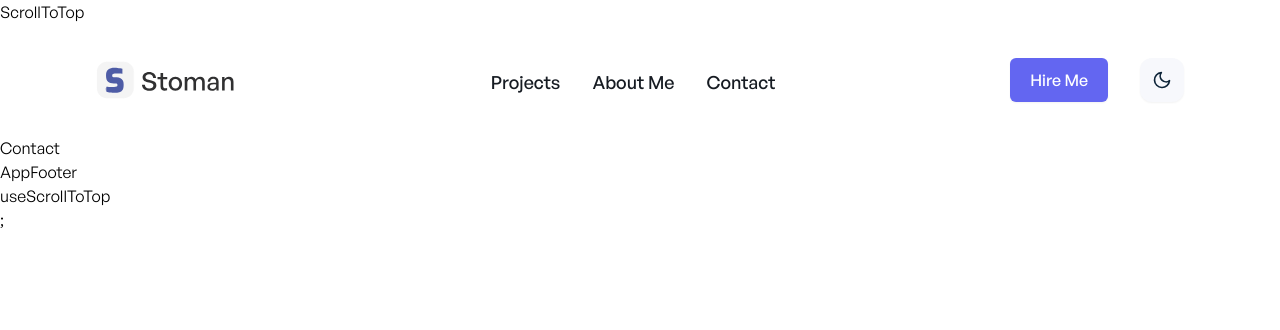
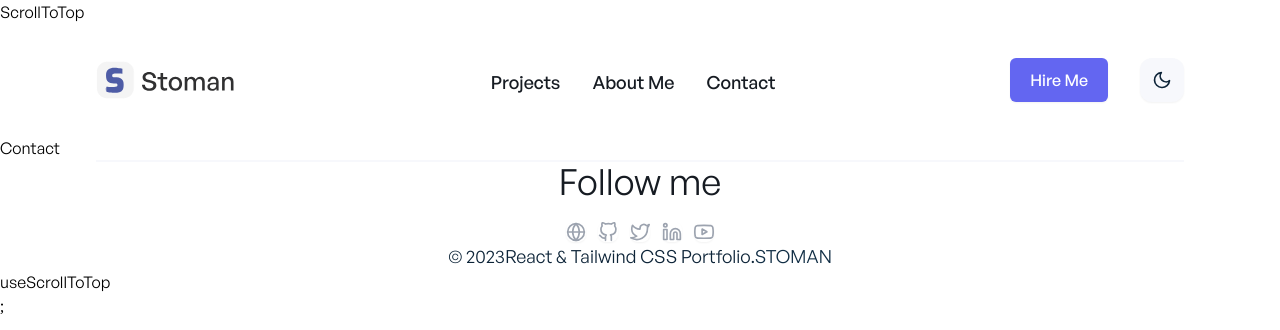
Before and after one commit to chingsley/porfolio_website_3, a React (Create React App) app: page /contact in a window 1280 px wide. Shown: the top 330 px of the page. Built offline with nearby package versions, Linux system fonts and the light colour scheme.

Commit message:
Implement the footer section

```diff
--- a/src/components/shared/AppFooter.tsx
+++ b/src/components/shared/AppFooter.tsx
@@ -1,8 +1,68 @@
-import React from 'react';
+import {
+  FiGithub,
+  FiTwitter,
+  FiLinkedin,
+  FiGlobe,
+  FiYoutube,
+} from 'react-icons/fi';
+import AppFooterCopyright from './AppFooterCopyright';
+
+const socialLinks = [
+  {
+    id: 1,
+    icon: <FiGlobe />,
+    url: 'https://www.stoman.me/',
+  },
+  {
+    id: 2,
+    icon: <FiGithub />,
+    url: 'https://github.com/realstoman',
+  },
+  {
+    id: 3,
+    icon: <FiTwitter />,
+    url: 'https://twitter.com/realstoman',
+  },
+  {
+    id: 4,
+    icon: <FiLinkedin />,
+    url: 'https://www.linkedin.com/in/realstoman',
+  },
+  {
+    id: 5,
+    icon: <FiYoutube />,
+    url: 'https://www.youtube.com/c/realstoman',
+  },
+];
 
 const AppFooter = () => {
   return (
-    <div>AppFooter</div>
+    <div className="container mx-auto">
+      <div className="pt-20 sm:pt-30 pb-8 mt-20 border-t-2 border-primary-light dark:border-secondary-dark">
+        {/* Footer social links */}
+        <div className="font-general-regular flex flex-col justify-center items-center mb-12 sm:mb-28">
+          <p className="text-3xl sm:text-4xl text-primary-dark dark:text-primary-light mb-5">
+            Follow me
+          </p>
+          <ul className="flex gap-3 sm:gap-8">
+            {socialLinks.map((link) => (
+              <a
+                href={link.url}
+                target="__blank"
+                key={link.id}
+                className="text-gray-400 hover:text-indigo-500 dark:hover:text-indigo-400 cursor-pointer rounded-lg bg-gray-50 dark:bg-ternary-dark hover:bg-gray-100 shadow-sm p-4 duration-300"
+              >
+                <i className="text-xl sm:text-2xl md:text-3xl">
+                  {link.icon}
+                </i>
+              </a>
+            ))}
+          </ul>
+        </div>
+
+        <AppFooterCopyright />
+      </div>
+    </div>
   );
 };
 
--- a/src/components/shared/AppFooterCopyright.tsx
+++ b/src/components/shared/AppFooterCopyright.tsx
@@ -2,7 +2,26 @@ import React from 'react';
 
 const AppFooterCopyright = () => {
   return (
-    <div>AppFooterCopyright</div>
+    <div className="font-general-regular flex justify-center items-center text-center">
+      <div className="text-lg text-ternary-dark dark:text-ternary-light">
+        &copy; {new Date().getFullYear()}
+        <a
+          href="https://github.com/realstoman/react-tailwindcss-portfolio"
+          target="__blank"
+          className="hover:underline hover:text-indigo-600 dark:hover:text-indigo-300 ml-1 duration-500"
+        >
+          React & Tailwind CSS Portfolio
+        </a>
+        .
+        <a
+          href="https://stoman.me"
+          target="__blank"
+          className="text-secondary-dark dark:text-secondary-light font-medium uppercase hover:underline hover:text-indigo-600 dark:hover:text-indigo-300 ml-1 duration-500"
+        >
+          Stoman
+        </a>
+      </div>
+    </div>
   );
 };
 
```
